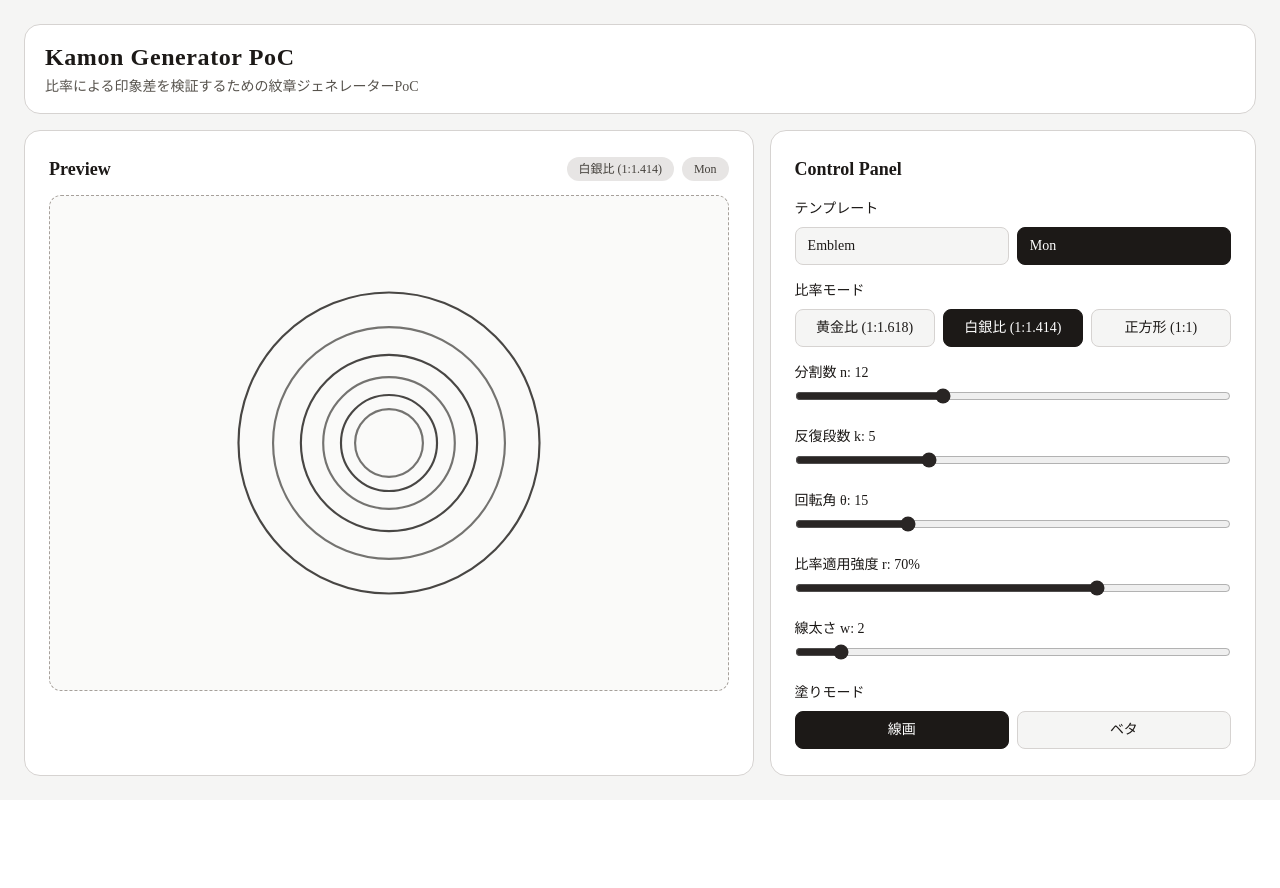
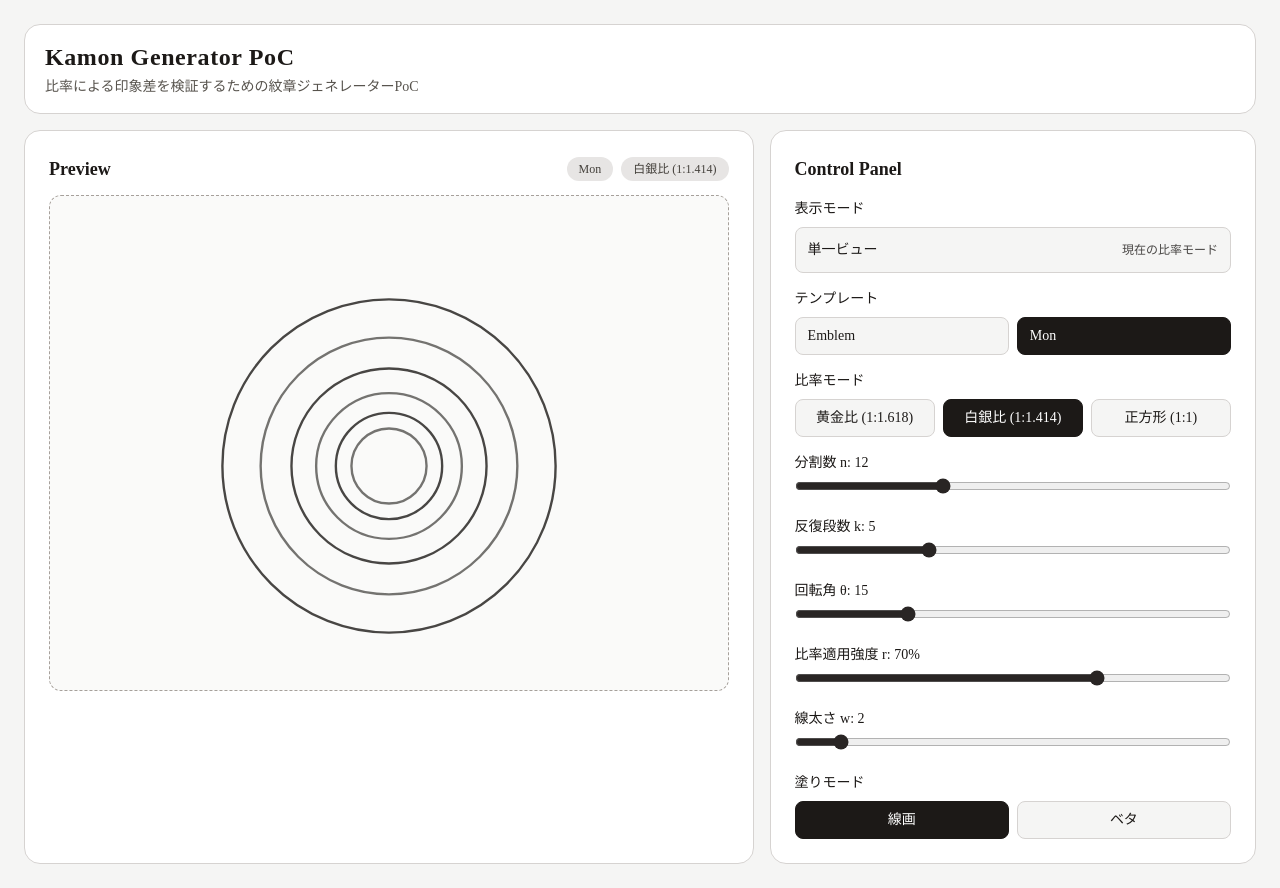
Before and after one commit to tikuwabuoden/Kamon_Generator, a Vue app in the folder web/: page / in a window 1280 px wide. Before the commit the page ends 800 px from the top, so only its background shows below. Built offline with nearby package versions, Linux system fonts and the light colour scheme.

Commit message:
add: プレビュー機能を強化し、比較モードを追加

```diff
--- a/web/src/App.vue
+++ b/web/src/App.vue
@@ -8,7 +8,7 @@ import ControlPanel from './components/ControlPanel.vue'
 
 const params = reactive<KamonParams>(initialParams)
 
-const { emblemPreview, monPreview } = useKamonPreview(params)
+const { currentPreview, goldenPreview, silverPreview } = useKamonPreview(params)
 
 const updateParam = <K extends keyof KamonParams>(key: K, value: KamonParams[K]) => {
   params[key] = value
@@ -28,13 +28,15 @@ const updateParam = <K extends keyof KamonParams>(key: K, value: KamonParams[K])
       <main class="grid flex-1 gap-4 md:grid-cols-[1.5fr_1fr]">
         <PreviewPanel
           :params="params"
-          :emblem-preview="emblemPreview"
-          :mon-preview="monPreview"
+          :current-preview="currentPreview"
+          :golden-preview="goldenPreview"
+          :silver-preview="silverPreview"
         />
 
         <ControlPanel
           :params="params"
           @update:ratio-mode="(v) => updateParam('ratioMode', v)"
+          @update:compare-mode="(v) => updateParam('compareMode', v)"
           @update:template-type="(v) => updateParam('templateType', v)"
           @update:divisions="(v) => updateParam('divisions', v)"
           @update:iterations="(v) => updateParam('iterations', v)"
--- a/web/src/components/ControlPanel.vue
+++ b/web/src/components/ControlPanel.vue
@@ -6,10 +6,11 @@ interface Props {
   params: KamonParams
 }
 
-defineProps<Props>()
+const props = defineProps<Props>()
 
 const emit = defineEmits<{
   'update:ratioMode': [value: RatioMode]
+  'update:compareMode': [value: boolean]
   'update:templateType': [value: TemplateType]
   'update:divisions': [value: number]
   'update:iterations': [value: number]
@@ -21,6 +22,10 @@ const emit = defineEmits<{
 
 const handleRatioModeChange = (mode: RatioMode) => {
   emit('update:ratioMode', mode)
+}
+
+const handleCompareModeToggle = () => {
+  emit('update:compareMode', !props.params.compareMode)
 }
 
 const handleTemplateTypeChange = (template: TemplateType) => {
@@ -62,6 +67,19 @@ const handleFillModeChange = (mode: 'outline' | 'filled') => {
     <h2 class="mb-4 text-base font-semibold md:text-lg">Control Panel</h2>
 
     <div class="space-y-4">
+      <div>
+        <label class="mb-2 block text-sm font-medium">表示モード</label>
+        <button
+          type="button"
+          class="flex w-full items-center justify-between rounded-lg border px-3 py-3 text-left text-sm transition"
+          :class="params.compareMode ? 'border-stone-900 bg-stone-900 text-white' : 'border-stone-300 bg-stone-100 hover:bg-stone-200'"
+          @click="handleCompareModeToggle"
+        >
+          <span>{{ params.compareMode ? '比較ビュー ON' : '単一ビュー' }}</span>
+          <span class="text-xs opacity-80">{{ params.compareMode ? '黄金比 / 白銀比' : '現在の比率モード' }}</span>
+        </button>
+      </div>
+
       <div>
         <label class="mb-2 block text-sm font-medium">テンプレート</label>
         <div class="grid grid-cols-2 gap-2">
--- /dev/null
+++ b/web/src/components/KamonCanvas.vue
@@ -0,0 +1,95 @@
+<script setup lang="ts">
+import type { KamonParams, PreviewBundle, RatioMode } from '../types/kamon'
+import { SVG_CENTER, SVG_RADIUS, ratioLabel, templateLabel } from '../constants/kamon'
+
+interface Props {
+  params: KamonParams
+  preview: PreviewBundle
+  ratioMode: RatioMode
+  showBadge?: boolean
+}
+
+defineProps<Props>()
+</script>
+
+<template>
+  <div class="flex h-full min-h-[260px] flex-col rounded-xl border border-dashed border-stone-400 bg-stone-50">
+    <div v-if="showBadge" class="flex items-center justify-between border-b border-stone-300 px-4 py-3">
+      <span class="rounded-full bg-stone-200 px-3 py-1 text-xs text-stone-700">{{ ratioLabel[ratioMode] }}</span>
+      <span class="text-xs text-stone-500">{{ templateLabel[params.templateType] }}</span>
+    </div>
+
+    <div class="flex flex-1 items-center justify-center">
+      <svg viewBox="0 0 400 400" class="h-full w-full max-w-[540px] p-8">
+        <g v-if="params.templateType === 'emblem'" :transform="`rotate(${params.angleStep} ${SVG_CENTER} ${SVG_CENTER})`">
+          <circle
+            cx="200"
+            cy="200"
+            :r="SVG_RADIUS"
+            fill="none"
+            stroke="currentColor"
+            :stroke-width="Math.max(2, params.strokeWidth)"
+            class="opacity-85"
+          />
+          <circle
+            v-for="ring in preview.emblemPreview.rings"
+            :key="ring.id"
+            :cx="ring.cx"
+            :cy="ring.cy"
+            :r="ring.r"
+            fill="none"
+            stroke="currentColor"
+            :stroke-width="params.strokeWidth"
+            class="opacity-70"
+          />
+          <line
+            v-for="spoke in preview.emblemPreview.spokes"
+            :key="spoke.id"
+            :x1="spoke.x1"
+            :y1="spoke.y1"
+            :x2="spoke.x2"
+            :y2="spoke.y2"
+            stroke="currentColor"
+            :stroke-width="params.strokeWidth"
+            stroke-linecap="round"
+            class="opacity-85"
+          />
+          <circle
+            v-for="dot in preview.emblemPreview.dots"
+            :key="dot.id"
+            :cx="dot.cx"
+            :cy="dot.cy"
+            :r="dot.r"
+            :fill="params.fillMode === 'filled' ? 'currentColor' : 'none'"
+            stroke="currentColor"
+            :stroke-width="Math.max(1, params.strokeWidth * 0.7)"
+            :class="dot.index % 2 === 0 ? 'opacity-85' : 'opacity-60'"
+          />
+          <circle
+            cx="200"
+            cy="200"
+            :r="18 + params.strokeWidth * 1.5"
+            :fill="params.fillMode === 'filled' ? 'currentColor' : 'none'"
+            stroke="currentColor"
+            :stroke-width="params.strokeWidth"
+            class="opacity-90"
+          />
+        </g>
+
+        <g v-else>
+          <circle
+            v-for="circle in preview.monPreview.circles"
+            :key="circle.id"
+            :cx="circle.cx"
+            :cy="circle.cy"
+            :r="circle.r"
+            :fill="params.fillMode === 'filled' && circle.index % 2 === 0 ? 'currentColor' : 'none'"
+            stroke="currentColor"
+            :stroke-width="params.strokeWidth"
+            :class="circle.index % 2 === 0 ? 'opacity-80' : 'opacity-60'"
+          />
+        </g>
+      </svg>
+    </div>
+  </div>
+</template>
--- a/web/src/components/PreviewPanel.vue
+++ b/web/src/components/PreviewPanel.vue
@@ -1,11 +1,13 @@
 <script setup lang="ts">
-import type { KamonParams, EmblemPreviewData, MonPreviewData } from '../types/kamon'
-import { ratioLabel, templateLabel, SVG_CENTER, SVG_RADIUS } from '../constants/kamon'
+import type { KamonParams, PreviewBundle } from '../types/kamon'
+import { ratioLabel, templateLabel } from '../constants/kamon'
+import KamonCanvas from './KamonCanvas.vue'
 
 interface Props {
   params: KamonParams
-  emblemPreview: EmblemPreviewData
-  monPreview: MonPreviewData
+  currentPreview: PreviewBundle
+  goldenPreview: PreviewBundle
+  silverPreview: PreviewBundle
 }
 
 defineProps<Props>()
@@ -16,82 +18,19 @@ defineProps<Props>()
     <div class="mb-3 flex items-center justify-between">
       <h2 class="text-base font-semibold md:text-lg">Preview</h2>
       <div class="flex flex-wrap items-center justify-end gap-2">
-        <span class="rounded-full bg-stone-200 px-3 py-1 text-xs text-stone-700">{{ ratioLabel[params.ratioMode] }}</span>
         <span class="rounded-full bg-stone-200 px-3 py-1 text-xs text-stone-700">{{ templateLabel[params.templateType] }}</span>
+        <span class="rounded-full bg-stone-200 px-3 py-1 text-xs text-stone-700">
+          {{ params.compareMode ? '比較ビュー' : ratioLabel[params.ratioMode] }}
+        </span>
       </div>
     </div>
 
-    <div class="flex h-[62vh] min-h-[420px] items-center justify-center rounded-xl border border-dashed border-stone-400 bg-stone-50">
-      <svg viewBox="0 0 400 400" class="h-full w-full max-w-[540px] p-8">
-        <g v-if="params.templateType === 'emblem'" :transform="`rotate(${params.angleStep} ${SVG_CENTER} ${SVG_CENTER})`">
-          <circle
-            cx="200"
-            cy="200"
-            :r="SVG_RADIUS"
-            fill="none"
-            stroke="currentColor"
-            :stroke-width="Math.max(2, params.strokeWidth)"
-            class="opacity-85"
-          />
-          <circle
-            v-for="ring in emblemPreview.rings"
-            :key="ring.id"
-            :cx="ring.cx"
-            :cy="ring.cy"
-            :r="ring.r"
-            fill="none"
-            stroke="currentColor"
-            :stroke-width="params.strokeWidth"
-            class="opacity-70"
-          />
-          <line
-            v-for="spoke in emblemPreview.spokes"
-            :key="spoke.id"
-            :x1="spoke.x1"
-            :y1="spoke.y1"
-            :x2="spoke.x2"
-            :y2="spoke.y2"
-            stroke="currentColor"
-            :stroke-width="params.strokeWidth"
-            stroke-linecap="round"
-            class="opacity-85"
-          />
-          <circle
-            v-for="dot in emblemPreview.dots"
-            :key="dot.id"
-            :cx="dot.cx"
-            :cy="dot.cy"
-            :r="dot.r"
-            :fill="params.fillMode === 'filled' ? 'currentColor' : 'none'"
-            stroke="currentColor"
-            :stroke-width="Math.max(1, params.strokeWidth * 0.7)"
-            :class="dot.index % 2 === 0 ? 'opacity-85' : 'opacity-60'"
-          />
-          <circle
-            cx="200"
-            cy="200"
-            :r="18 + params.strokeWidth * 1.5"
-            :fill="params.fillMode === 'filled' ? 'currentColor' : 'none'"
-            stroke="currentColor"
-            :stroke-width="params.strokeWidth"
-            class="opacity-90"
-          />
-        </g>
-
-        <g v-else>
-          <circle
-            v-for="circle in monPreview.circles"
-            :key="circle.id"
-            :cx="circle.cx"
-            :cy="circle.cy"
-            :r="circle.r"
-            :fill="params.fillMode === 'filled' && circle.index % 2 === 0 ? 'currentColor' : 'none'"
-            stroke="currentColor"
-            :stroke-width="params.strokeWidth"
-            :class="circle.index % 2 === 0 ? 'opacity-80' : 'opacity-60'"
-          />
-        </g>
-      </svg>
+    <div v-if="params.compareMode" class="grid gap-4 md:grid-cols-2">
+      <KamonCanvas :params="params" :preview="goldenPreview" ratio-mode="golden" show-badge />
+      <KamonCanvas :params="params" :preview="silverPreview" ratio-mode="silver" show-badge />
+    </div>
+    <div v-else class="h-[62vh] min-h-[420px]">
+      <KamonCanvas :params="params" :preview="currentPreview" :ratio-mode="params.ratioMode" />
     </div>
   </section>
 </template>
--- a/web/src/composables/useKamonPreview.ts
+++ b/web/src/composables/useKamonPreview.ts
@@ -3,13 +3,14 @@ import type {
   KamonParams,
   EmblemPreviewData,
   MonPreviewData,
+  PreviewBundle,
   PreviewDot,
   PreviewCircle,
+  RatioMode,
 } from '../types/kamon'
 import { SVG_CENTER, SVG_RADIUS, ratioScale } from '../constants/kamon'
 
-export function useKamonPreview(params: KamonParams) {
-  const emblemPreview = computed((): EmblemPreviewData => {
+const buildEmblemPreview = (params: KamonParams): EmblemPreviewData => {
   const spokeCount = Math.max(3, params.divisions)
   const ringCount = Math.max(2, params.iterations)
   const baseRotation = (params.angleStep * Math.PI) / 180
@@ -50,9 +51,9 @@ export function useKamonPreview(params: KamonParams) {
   })
 
   return { rings, spokes, dots }
-  })
+}
 
-  const monPreview = computed((): MonPreviewData => {
+const buildMonPreview = (params: KamonParams): MonPreviewData => {
   const ringCount = Math.max(3, params.iterations + 1)
   const scale = ratioScale[params.ratioMode]
   const circles: PreviewCircle[] = []
@@ -68,10 +69,30 @@ export function useKamonPreview(params: KamonParams) {
   }
 
   return { circles }
-  })
+}
+
+const buildPreviewBundle = (params: KamonParams): PreviewBundle => {
+  return {
+    emblemPreview: buildEmblemPreview(params),
+    monPreview: buildMonPreview(params),
+  }
+}
+
+const withRatioMode = (params: KamonParams, ratioMode: RatioMode): KamonParams => {
+  return {
+    ...params,
+    ratioMode,
+  }
+}
+
+export function useKamonPreview(params: KamonParams) {
+  const currentPreview = computed((): PreviewBundle => buildPreviewBundle(params))
+  const goldenPreview = computed((): PreviewBundle => buildPreviewBundle(withRatioMode(params, 'golden')))
+  const silverPreview = computed((): PreviewBundle => buildPreviewBundle(withRatioMode(params, 'silver')))
 
   return {
-    emblemPreview,
-    monPreview,
+    currentPreview,
+    goldenPreview,
+    silverPreview,
   }
 }
--- a/web/src/constants/kamon.ts
+++ b/web/src/constants/kamon.ts
@@ -23,6 +23,7 @@ export const templateLabel: Record<TemplateType, string> = {
 
 export const initialParams = {
   ratioMode: 'silver' as RatioMode,
+  compareMode: false,
   templateType: 'mon' as TemplateType,
   divisions: 12,
   iterations: 5,
--- a/web/src/types/kamon.ts
+++ b/web/src/types/kamon.ts
@@ -28,6 +28,7 @@ export type PreviewDot = {
 
 export type KamonParams = {
   ratioMode: RatioMode
+  compareMode: boolean
   templateType: TemplateType
   divisions: number
   iterations: number
@@ -46,3 +47,8 @@ export type EmblemPreviewData = {
 export type MonPreviewData = {
   circles: PreviewCircle[]
 }
+
+export type PreviewBundle = {
+  emblemPreview: EmblemPreviewData
+  monPreview: MonPreviewData
+}
```
Lines whose indentation alone changed are shown as unchanged.
